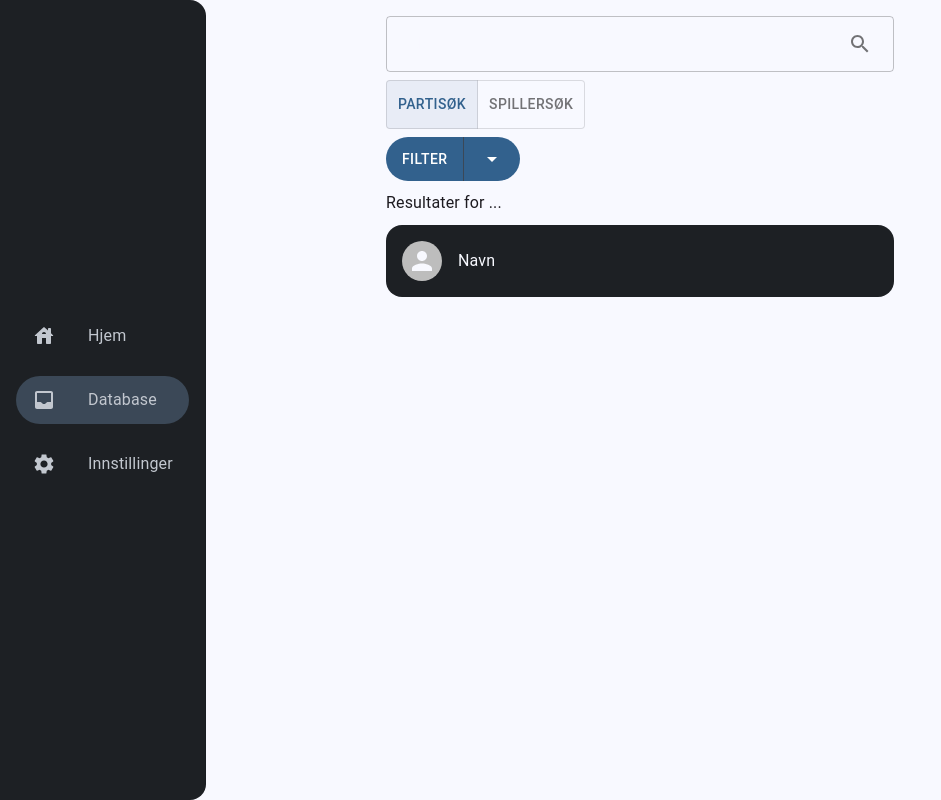
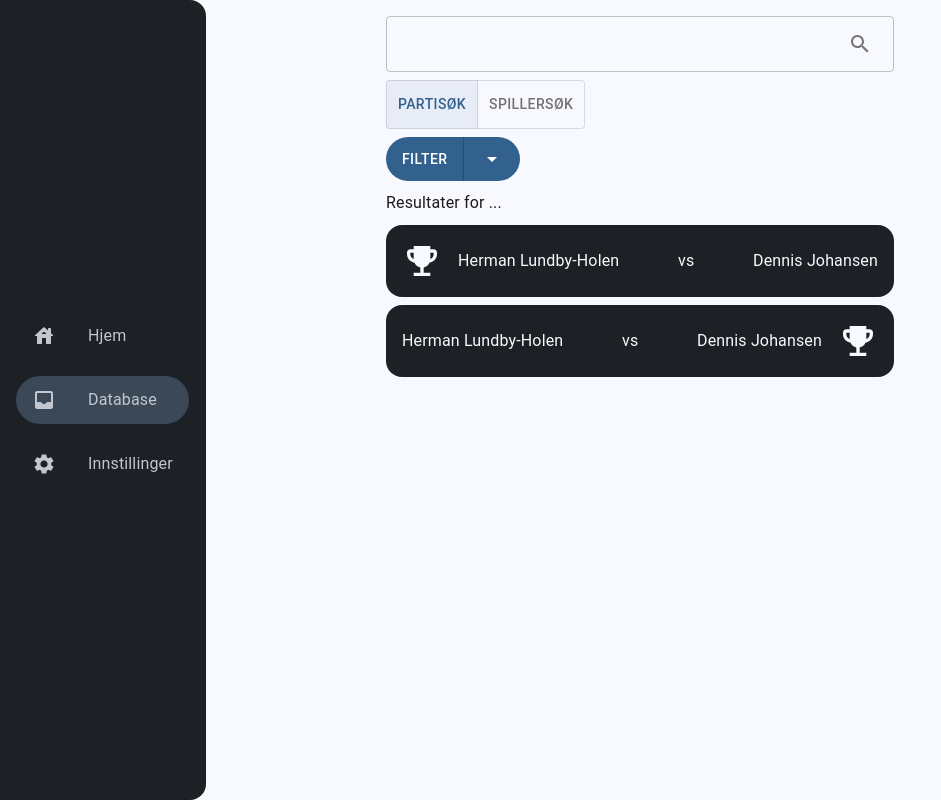
Before and after one commit to Bachelorgruppe-11-Sjakkdigitalisering/frontend, a React app: page /database in a window 1280 px wide. Shown: the whole page, without its empty margins (0-941 px from the left). Built offline with nearby package versions, Linux system fonts and the light colour scheme; the HTML template or start-up script is replaced by a standard one.

Commit message:
feat: create game card component

```diff
--- /dev/null
+++ b/src/components/game-card/GameCard.css
@@ -0,0 +1,17 @@
+.game-card {
+  display: flex;
+  flex-direction: row;
+  align-items: center;
+  justify-content: space-between;
+  gap: 1em;
+  padding: 1em;
+  border-radius: 1em;
+  width: 100%;
+}
+
+.player-trophy-wrapper {
+  display: flex;
+  flex-direction: row;
+  align-items: center;
+  gap: 1em;
+}
--- /dev/null
+++ b/src/components/game-card/GameCard.tsx
@@ -0,0 +1,37 @@
+import { EmojiEvents } from "@mui/icons-material";
+import { Typography, useTheme } from "@mui/material";
+import "./GameCard.css";
+
+type GameCardProps = {
+  whiteName: string;
+  blackName: string;
+  whiteWin: boolean;
+};
+
+export default function GameCard({
+  whiteName,
+  blackName,
+  whiteWin,
+}: GameCardProps) {
+  const theme = useTheme();
+
+  return (
+    <div
+      className="game-card"
+      style={{
+        backgroundColor: theme.palette.background.nav,
+        color: theme.palette.text.secondary,
+      }}
+    >
+      <div className="player-trophy-wrapper">
+        {whiteWin ? <EmojiEvents sx={{ fontSize: 40 }} /> : null}
+        <Typography variant="body1">{whiteName}</Typography>
+      </div>
+      <Typography variant="body1"> vs </Typography>
+      <div className="player-trophy-wrapper">
+        <Typography variant="body1">{blackName}</Typography>
+        {!whiteWin ? <EmojiEvents sx={{ fontSize: 40 }} /> : null}
+      </div>
+    </div>
+  );
+}
--- a/src/pages/DatabasePage.tsx
+++ b/src/pages/DatabasePage.tsx
@@ -13,6 +13,7 @@ import "../main.css";
 import { ArrowDropDown, Search } from "@mui/icons-material";
 import { useState } from "react";
 import PlayerCard from "../components/player-card/PlayerCard";
+import GameCard from "../components/game-card/GameCard";
 
 export default function DatabasePage() {
   const theme = useTheme();
@@ -68,7 +69,7 @@ export default function DatabasePage() {
         fullWidth={isDesktop ? false : true}
       >
         <ToggleButton value="games">Partisøk</ToggleButton>
-        <ToggleButton value="player">Spillersøk</ToggleButton>
+        <ToggleButton value="players">Spillersøk</ToggleButton>
       </ToggleButtonGroup>
 
       {/* filter dropdown button */}
@@ -82,8 +83,23 @@ export default function DatabasePage() {
       {/* result text */}
       <Typography variant="subtitle1">Resultater for ...</Typography>
 
-      {/* result card */}
-      <PlayerCard name="Navn" />
+      {/* result cards */}
+      {searchType === "players" ? (
+        <PlayerCard name="Herman Lundby-Holen" />
+      ) : searchType === "games" ? (
+        <>
+          <GameCard
+            whiteName="Herman Lundby-Holen"
+            blackName="Dennis Johansen"
+            whiteWin={true}
+          />
+          <GameCard
+            whiteName="Herman Lundby-Holen"
+            blackName="Dennis Johansen"
+            whiteWin={false}
+          />
+        </>
+      ) : null}
     </div>
   );
 }
```
